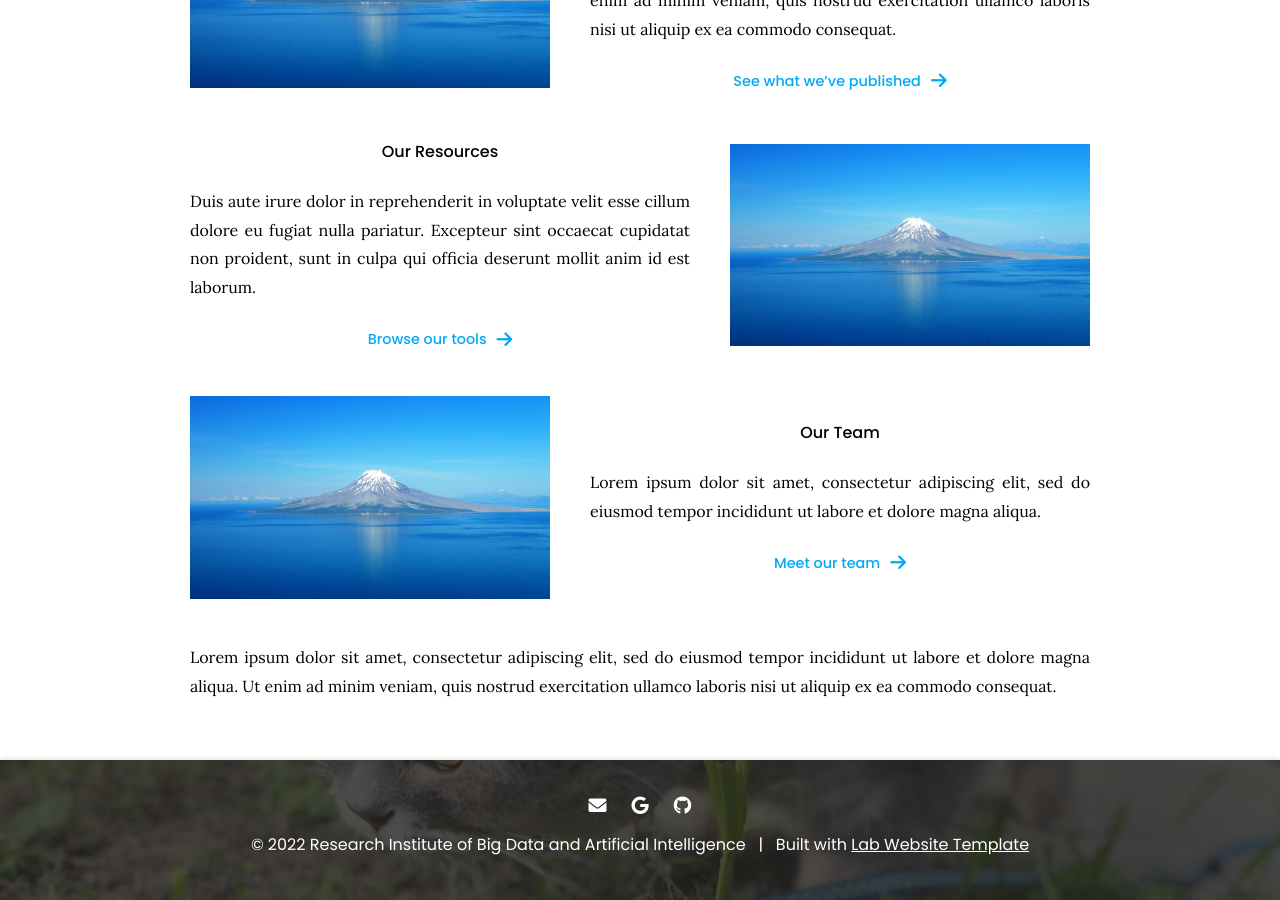
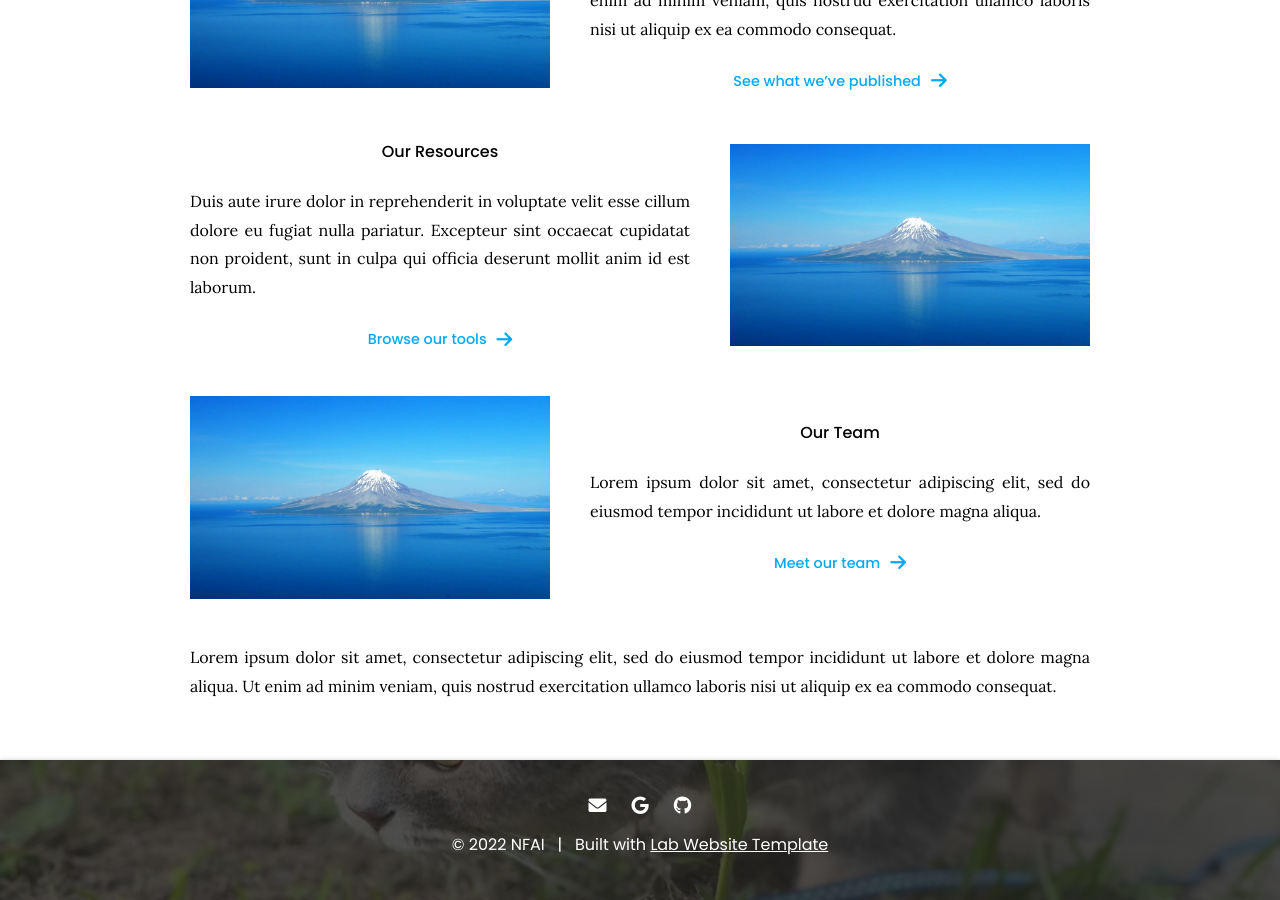
Before and after one commit to AiluroMind/AiluroMind.github.io, a Jekyll site: the page built from index.md, in a window 1280 px wide and 900 px high, scrolled down 1001 px. Built offline with Jekyll 4.4.1, drawn with Linux system fonts in a browser that asks for light colours; some of the changed text lies outside the part shown.

Commit message:
Update _config.yaml

```diff
--- a/_config.yaml
+++ b/_config.yaml
@@ -1,9 +1,9 @@
 ### basic settings
 
 # site properties and page defaults
-title: Research Institute of Big Data and Artificial Intelligence
-description: An easy-to-use, flexible website template for labs, with automatic citations, GitHub tag imports, pre-built components, and more.
-logo: images/logo.svg
+title: NFAI
+description: Research Institute of Big Data and Artificial Intelligence
+logo: images/logo.jpg
 header: images/background.jpg
 footer: images/background.jpg
 baseurl: /
```
